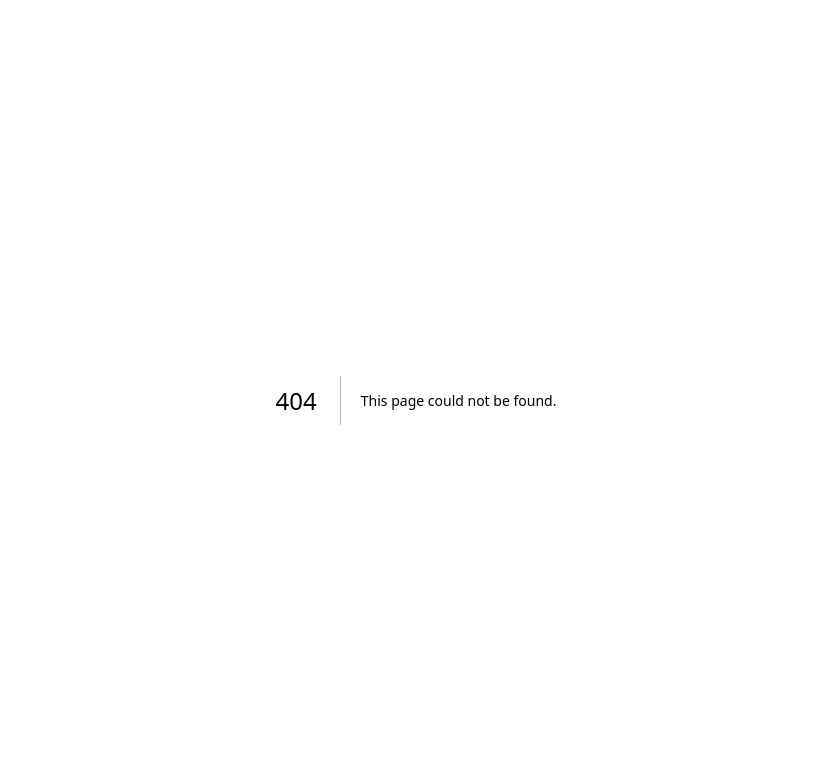
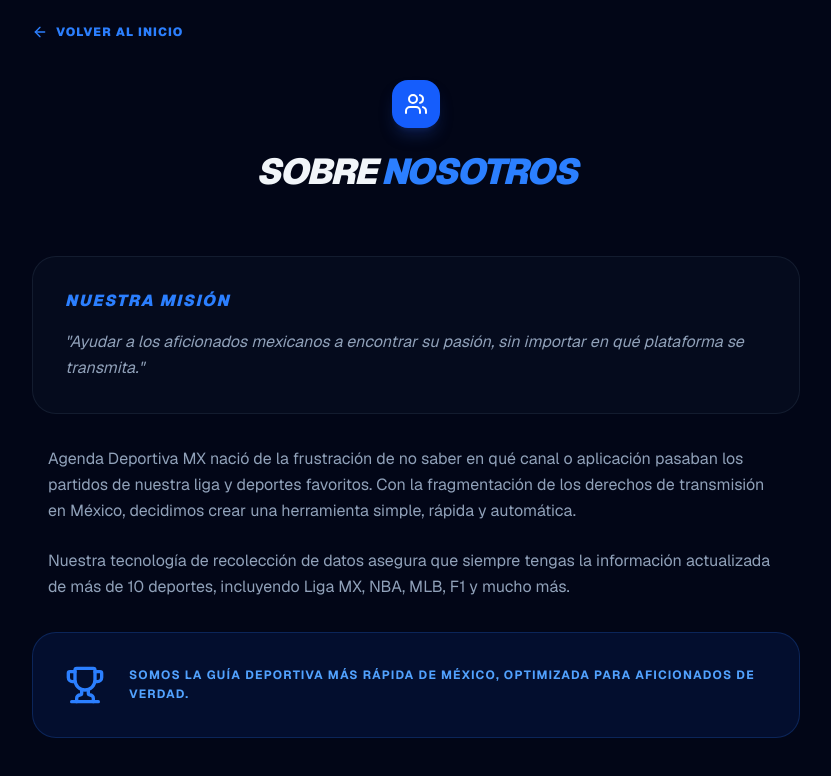
Before and after one commit to git-promog/agenda-deportiva, a Next.js app in the folder agenda-web/: page /quienes_somos in a window 1280 px wide. Before the commit this address had no page. Shown: the top 776 px of the page, without its empty margins (224-1055 px from the left). Built offline with nearby package versions, Linux system fonts and the light colour scheme.

Commit message:
Footer basico links

```diff
--- /dev/null
+++ b/agenda-web/src/app/contacto/page.tsx
@@ -0,0 +1,38 @@
+import Link from 'next/link';
+import { Mail, ArrowLeft, Send } from 'lucide-react';
+
+export default function Contacto() {
+  return (
+    <div className="min-h-screen bg-[#020617] text-slate-100 font-sans p-6 flex flex-col items-center justify-center">
+      <div className="max-w-xl w-full">
+        <Link href="/" className="flex items-center gap-2 text-blue-500 text-xs font-black uppercase tracking-widest mb-10 hover:text-blue-400">
+          <ArrowLeft size={16} /> Volver al inicio
+        </Link>
+
+        <div className="bg-slate-900/50 border border-slate-800 p-10 rounded-[40px] text-center">
+          <div className="bg-blue-600 w-16 h-16 rounded-3xl flex items-center justify-center mb-8 mx-auto shadow-xl shadow-blue-900/40">
+            <Mail className="text-white" size={32} />
+          </div>
+
+          <h1 className="text-3xl font-black italic uppercase tracking-tighter mb-4">
+            Ponte en <span className="text-blue-500">Contacto</span>
+          </h1>
+          <p className="text-slate-400 mb-10 leading-relaxed">
+            ¿Tienes sugerencias, reportes de canales o propuestas de publicidad? Nos encantaría escucharte.
+          </p>
+
+          <a
+            href="mailto:tu-correo@ejemplo.com"
+            className="flex items-center justify-center gap-3 bg-blue-600 hover:bg-blue-500 text-white font-black py-5 px-8 rounded-2xl transition-all uppercase tracking-widest text-sm italic shadow-lg shadow-blue-900/40"
+          >
+            <Send size={18} /> Enviar un Correo
+          </a>
+
+          <p className="mt-8 text-[10px] text-slate-600 uppercase tracking-widest">
+            Respondemos en menos de 24 horas hábiles.
+          </p>
+        </div>
+      </div>
+    </div>
+  );
+}
--- a/agenda-web/src/app/page.tsx
+++ b/agenda-web/src/app/page.tsx
@@ -3,6 +3,7 @@
 import { useState, useEffect } from 'react';
 import { createClient } from '@supabase/supabase-js';
 import { Tv, Calendar, Trophy, Clock, Zap, Filter } from 'lucide-react';
+import Link from 'next/link';
 
 const supabase = createClient(
   process.env.NEXT_PUBLIC_SUPABASE_URL!,
@@ -132,10 +133,10 @@
       </main>
       <footer className="max-w-4xl mx-auto px-4 py-12 border-t border-slate-900 mt-10 text-center">
   <div className="flex flex-wrap justify-center gap-6 mb-8">
-    <a href="#" className="text-[10px] font-bold text-slate-500 uppercase tracking-widest hover:text-blue-500 transition-colors">Inicio</a>
-    <a href="#" className="text-[10px] font-bold text-slate-500 uppercase tracking-widest hover:text-blue-500 transition-colors">Quiénes Somos</a>
-    <a href="#" className="text-[10px] font-bold text-slate-500 uppercase tracking-widest hover:text-blue-500 transition-colors">Privacidad</a>
-    <a href="#" className="text-[10px] font-bold text-slate-500 uppercase tracking-widest hover:text-blue-500 transition-colors">Contacto</a>
+    <Link href="/" className="text-[10px] font-bold text-slate-500 uppercase tracking-widest hover:text-blue-500 transition-colors">Inicio</Link>
+    <Link href="/quienes_somos" className="text-[10px] font-bold text-slate-500 uppercase tracking-widest hover:text-blue-500 transition-colors">Quiénes Somos</Link>
+    <Link href="/privacidad" className="text-[10px] font-bold text-slate-500 uppercase tracking-widest hover:text-blue-500 transition-colors">Privacidad</Link>
+    <Link href="/contacto" className="text-[10px] font-bold text-slate-500 uppercase tracking-widest hover:text-blue-500 transition-colors">Contacto</Link>
   </div>
   <p className="text-[10px] text-slate-600 uppercase tracking-[0.3em] leading-loose">
     © {new Date().getFullYear()} Agenda Deportiva MX <br/>
--- a/agenda-web/src/app/privacidad/page.tsx
+++ b/agenda-web/src/app/privacidad/page.tsx
@@ -0,0 +1,46 @@
+import Link from 'next/link';
+import { Shield, ArrowLeft } from 'lucide-react';
+
+export default function Privacidad() {
+  return (
+    <div className="min-h-screen bg-[#020617] text-slate-100 font-sans p-6">
+      <div className="max-w-3xl mx-auto">
+        <Link href="/" className="flex items-center gap-2 text-blue-500 text-xs font-black uppercase tracking-widest mb-10 hover:text-blue-400 transition-colors">
+          <ArrowLeft size={16} /> Volver al inicio
+        </Link>
+
+        <header className="mb-12">
+          <div className="bg-blue-600 w-12 h-12 rounded-2xl flex items-center justify-center mb-6 shadow-lg shadow-blue-900/40">
+            <Shield className="text-white" size={24} />
+          </div>
+          <h1 className="text-4xl font-black italic uppercase tracking-tighter">
+            Política de <span className="text-blue-500">Privacidad</span>
+          </h1>
+          <p className="text-slate-500 text-sm mt-4 font-medium uppercase tracking-widest">Última actualización: Marzo 2024</p>
+        </header>
+
+        <article className="prose prose-invert max-w-none bg-slate-900/30 border border-slate-800/60 rounded-3xl p-8 md:p-12 text-slate-400 leading-relaxed space-y-6">
+          {/* AQUÍ PEGARÁS TU TEXTO POSTERIORMENTE */}
+          <h2 className="text-xl font-bold text-white uppercase italic">1. Información que recolectamos</h2>
+          <p>
+            En Agenda Deportiva MX, la privacidad de nuestros usuarios es prioridad. No solicitamos registros ni datos personales para consultar la programación deportiva.
+          </p>
+
+          <h2 className="text-xl font-bold text-white uppercase italic">2. Uso de Cookies</h2>
+          <p>
+            Utilizamos cookies técnicas para mejorar la experiencia de navegación y herramientas de análisis como Google Analytics para entender el tráfico de nuestro sitio.
+          </p>
+
+          <h2 className="text-xl font-bold text-white uppercase italic">3. Publicidad de Terceros</h2>
+          <p>
+            Utilizamos servicios de publicidad de terceros (como Google AdSense) que pueden utilizar cookies para mostrar anuncios basados en tus visitas anteriores.
+          </p>
+
+          <div className="pt-10 border-t border-slate-800">
+            <p className="italic text-xs">Si tienes dudas sobre esta política, puedes contactarnos en la sección correspondiente.</p>
+          </div>
+        </article>
+      </div>
+    </div>
+  );
+}
--- /dev/null
+++ b/agenda-web/src/app/quienes_somos/page.tsx
@@ -0,0 +1,48 @@
+import Link from 'next/link';
+import { Trophy, ArrowLeft, Users } from 'lucide-react';
+
+export default function QuienesSomos() {
+  return (
+    <div className="min-h-screen bg-[#020617] text-slate-100 font-sans p-6">
+      <div className="max-w-3xl mx-auto">
+        <Link href="/" className="flex items-center gap-2 text-blue-500 text-xs font-black uppercase tracking-widest mb-10 hover:text-blue-400">
+          <ArrowLeft size={16} /> Volver al inicio
+        </Link>
+
+        <header className="text-center mb-16">
+          <div className="bg-blue-600 w-12 h-12 rounded-2xl flex items-center justify-center mb-6 mx-auto shadow-lg shadow-blue-900/40">
+            <Users className="text-white" size={24} />
+          </div>
+          <h1 className="text-4xl font-black italic uppercase tracking-tighter">
+            Sobre <span className="text-blue-500">Nosotros</span>
+          </h1>
+        </header>
+
+        <div className="grid gap-8">
+          <div className="bg-slate-900/30 border border-slate-800/60 p-8 rounded-3xl">
+            <h2 className="text-blue-500 font-black italic uppercase mb-4 tracking-widest">Nuestra Misión</h2>
+            <p className="text-slate-400 leading-relaxed italic">
+              "Ayudar a los aficionados mexicanos a encontrar su pasión, sin importar en qué plataforma se transmita."
+            </p>
+          </div>
+
+          <div className="space-y-6 text-slate-400 leading-relaxed px-4">
+            <p>
+              Agenda Deportiva MX nació de la frustración de no saber en qué canal o aplicación pasaban los partidos de nuestra liga y deportes favoritos. Con la fragmentación de los derechos de transmisión en México, decidimos crear una herramienta simple, rápida y automática.
+            </p>
+            <p>
+              Nuestra tecnología de recolección de datos asegura que siempre tengas la información actualizada de más de 10 deportes, incluyendo Liga MX, NBA, MLB, F1 y mucho más.
+            </p>
+          </div>
+
+          <div className="bg-blue-600/10 border border-blue-500/20 p-8 rounded-3xl flex items-center gap-6">
+             <Trophy className="text-blue-500 shrink-0" size={40} />
+             <p className="text-xs font-bold text-blue-400 uppercase tracking-widest leading-relaxed">
+               Somos la guía deportiva más rápida de México, optimizada para aficionados de verdad.
+             </p>
+          </div>
+        </div>
+      </div>
+    </div>
+  );
+}
```
